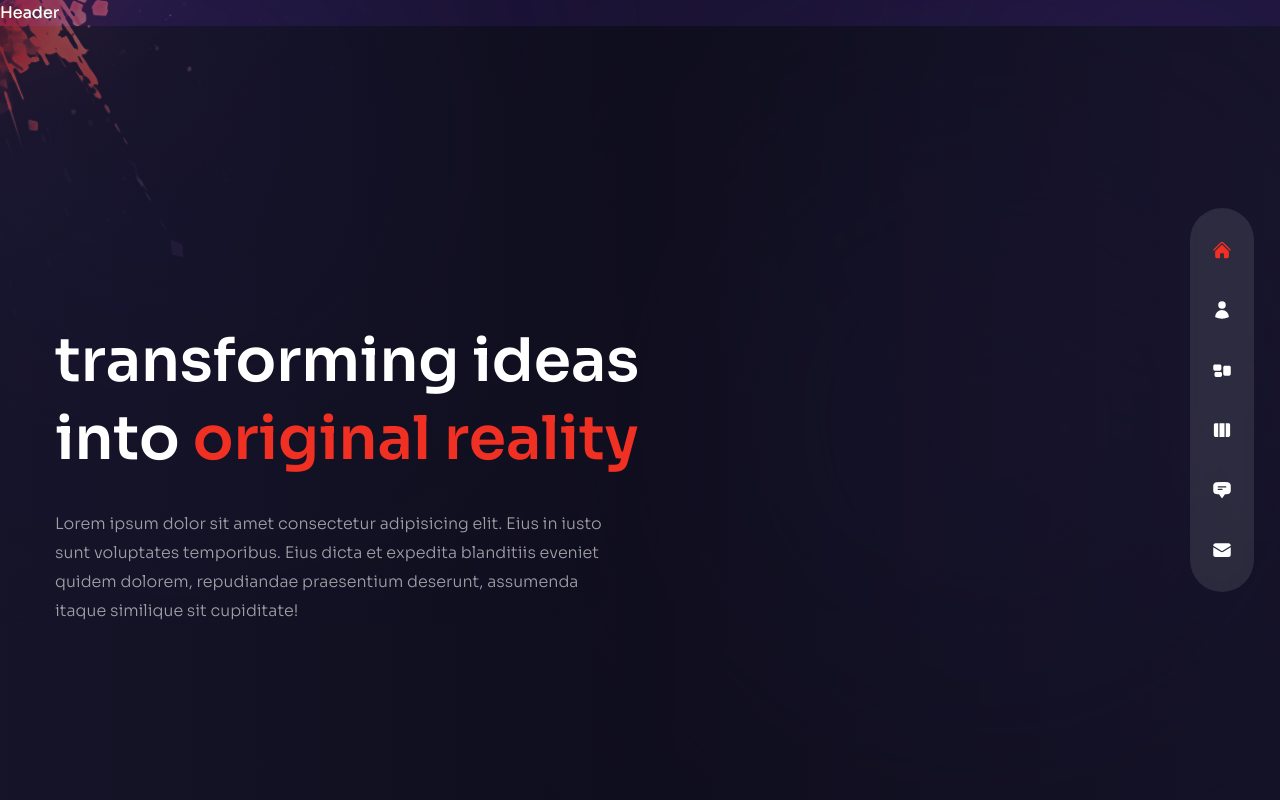
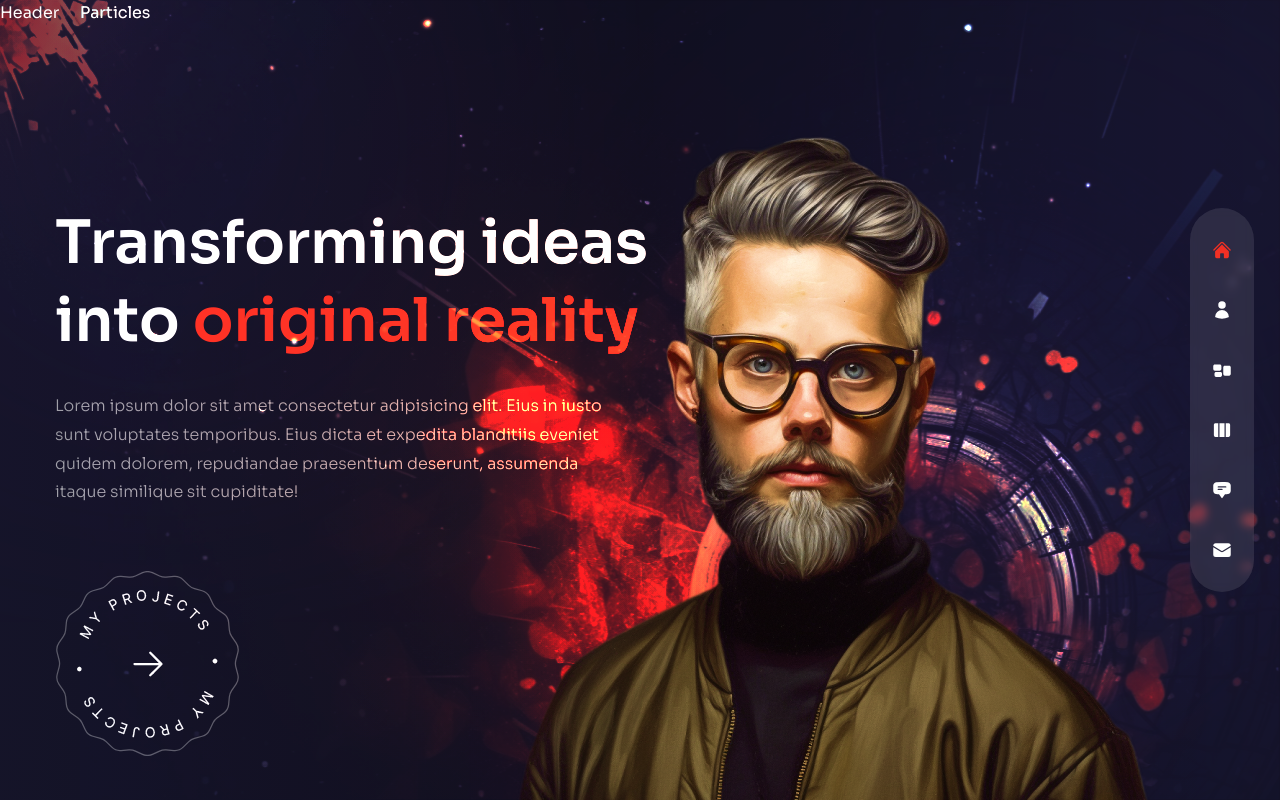
Before and after one commit to Predrag-Jandric/NextJS-Tailwind-portfolio-example, a Next.js app: page / in a window 1280 px wide. Built offline with nearby package versions, Linux system fonts and the light colour scheme.

Commit message:
Home page almost complete, particles to be added

```diff
--- a/components/Avatar.js
+++ b/components/Avatar.js
@@ -1,5 +1,11 @@
+import Image from "next/image";
+
 const Avatar = () => {
-  return <div>Avatar</div>;
+  return (
+    <div className="hidden xl:flex xl:max-w-none">
+      <Image src={'/avatar.png'} width={737} height={678} alt="image missing" className="translate-z-0 w-full" />
+    </div>
+  )
 };
 
 export default Avatar;
--- a/components/Header.js
+++ b/components/Header.js
@@ -1,5 +1,7 @@
 const Header = () => {
-  return <header>Header</header>;
+  return (
+    <header className="absolute z-30 w-full ">Header</header>
+  )
 };
 
 export default Header;
--- a/pages/index.js
+++ b/pages/index.js
@@ -12,23 +12,37 @@
       <div className="w-full h-full bg-gradient-to-r from-primary/10 via-black/30 to-black/10">
         <div className="text-center flex flex-col justify-center xl:pt-40 xl:text-left h-full container mx-auto">
           {/* title */}
-          <h1 className="h1">
-            transforming ideas <br /> into <span className="text-accent">original reality</span>
-          </h1>
+          <motion.h1 variants={fadeIn('down', 0.2)} initial="hidden" animate="show" exit='hidden' className="h1">
+            Transforming ideas <br /> into <span className="text-accent">original reality</span>
+          </motion.h1>
           {/* subtitles */}
-          <p className="max-w-sm xl:max-w-xl mx-auto xl:mx-0 mb-10 xl:mb-16">
+          <motion.p variants={fadeIn('down', 0.25)} initial="hidden" animate="show" exit='hidden' className="max-w-sm xl:max-w-xl mx-auto xl:mx-0 mb-10 xl:mb-16">
             Lorem ipsum dolor sit amet consectetur adipisicing elit. Eius in iusto sunt voluptates temporibus. Eius dicta et expedita blanditiis eveniet quidem dolorem, repudiandae praesentium deserunt, assumenda itaque similique sit cupiditate!
-          </p>
-          {/* btn */}
+          </motion.p>
+          {/* btn mobile */}
           <div className="flex justify-center xl:hidden relative">
-          <ProjectsBtn />
+            <ProjectsBtn />
           </div>
+          {/* btn desktop */}
+          <motion.div variants={fadeIn('down', 0.3)} initial="hidden" animate="show" exit='hidden' className="hidden xl:flex">
+            <ProjectsBtn />
+          </motion.div>
         </div>
       </div>
 
 
       {/* image */}
-      <div>image</div>
+      <div className="w-[1200px] h-full absolute right-0 bottom-0">
+        {/* bg img */}
+        <div className="bg-none xl:bg-explosion xl:bg-cover xl:bg-right xl:bg-no-repeat w-full h-full absolute mix-blend-color-dodge translate-z-0">
+        </div>
+        {/* particles */}
+        <div>Particles</div>
+        {/* avatar img */}
+        <motion.div variants={fadeIn('up', 0.4)} initial="hidden" animate="show" exit='hidden' transition={{ duration: 1, ease: 'easeInOut' }} className="w-full h-full max-w-[737px] max-h-[678px] absolute -bottom-32 lg:bottom-0 lg:right-[8%]">
+          <Avatar />
+        </motion.div>
+      </div>
     </div>
   )
 };
```
